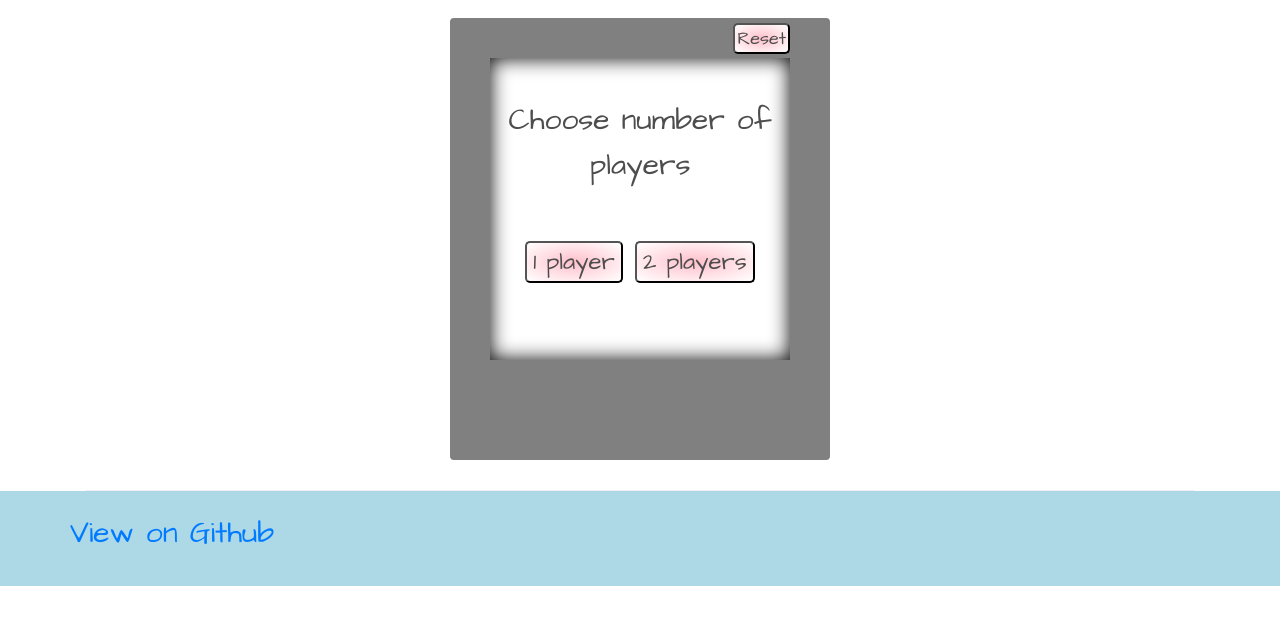
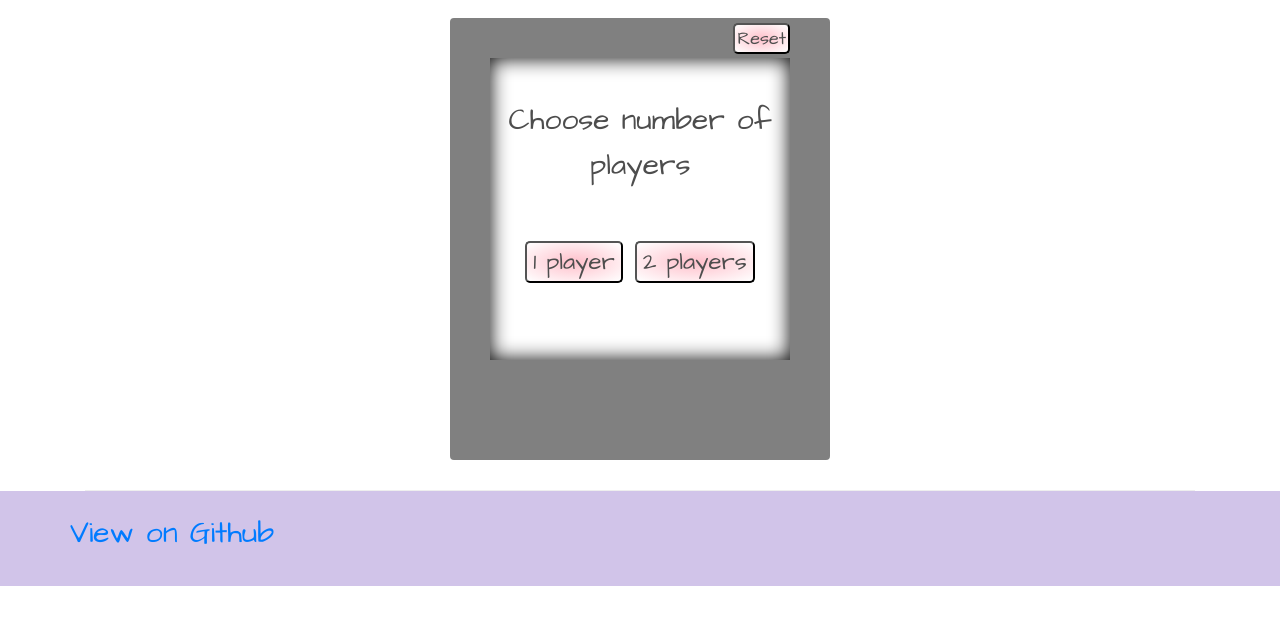
Before and after one commit to machine-sg/machine-sg.github.io, a website: page index.html in a window 1280 px wide. Shown: the part 179-800 px from the top of the page. Drawn offline with nearby package versions, Linux system fonts and the light colour scheme; a web font is replaced by a local one.

Commit message:
fourth commit

```diff
--- a/style.css
+++ b/style.css
@@ -8,6 +8,7 @@
     padding: 30px 0px 30px 0px;
     border-bottom: 1px ridge;
     min-height: 400px;
+
 }
 
 
@@ -19,7 +20,7 @@
 }
 
 .footer{
-    background-color: lightblue ;
+    background-color: #D1C4E9 ;
     margin: 0px auto;
     padding: 20px 0px 20px 0px;
 }
```
